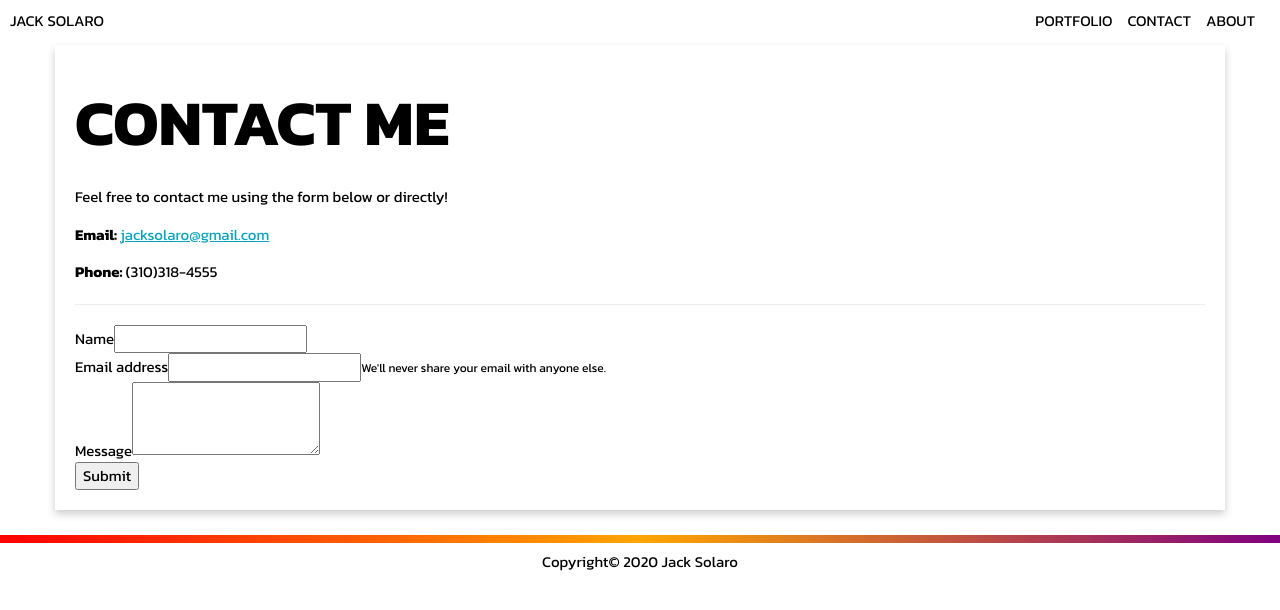
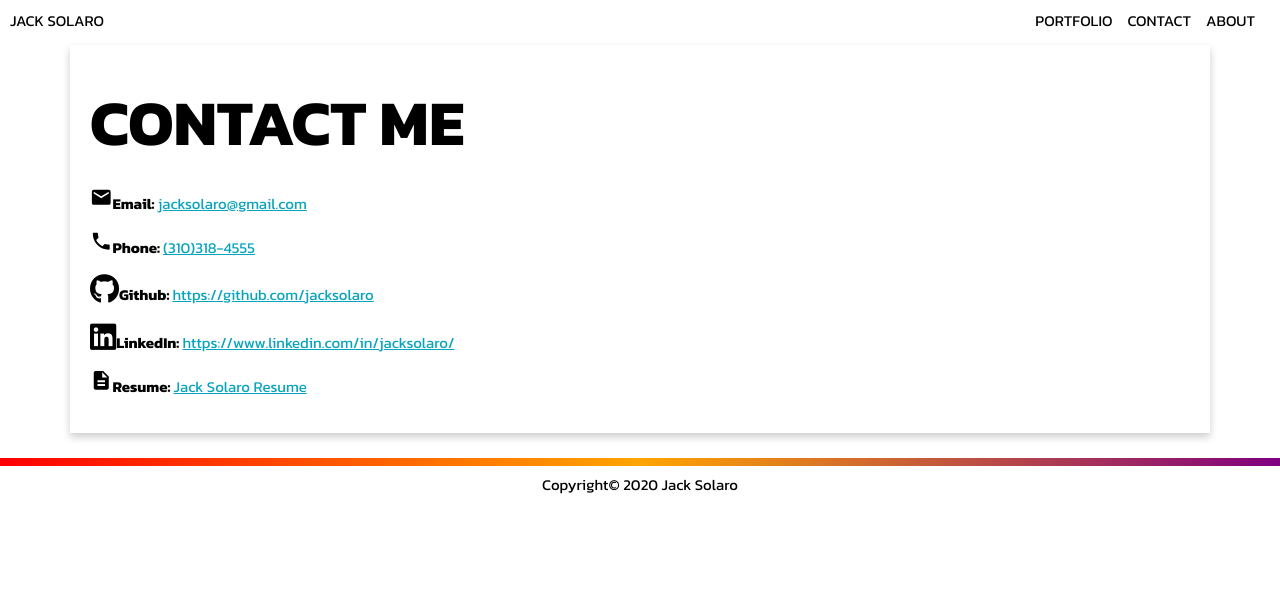
Before and after one commit to jacksolaro/react-portfolio, a React (Create React App) app: page /contact in a window 1280 px wide. Shown: the top 610 px of the page. Built offline with nearby package versions, Linux system fonts and the light colour scheme.

Commit message:
updated contact page

```diff
--- a/package.json
+++ b/package.json
@@ -4,6 +4,7 @@
   "private": true,
   "dependencies": {
     "@material-ui/core": "^4.11.0",
+    "@material-ui/icons": "^4.9.1",
     "@testing-library/jest-dom": "^5.11.5",
     "@testing-library/react": "^11.1.1",
     "@testing-library/user-event": "^12.2.1",
--- a/src/components/Contact.js
+++ b/src/components/Contact.js
@@ -1,62 +1,63 @@
 import React from "react";
+import { AccessAlarm, ThreeDRotation } from "@material-ui/icons";
+import EmailIcon from "@material-ui/icons/Email";
+import PhoneIcon from "@material-ui/icons/Phone";
+import DescriptionIcon from "@material-ui/icons/Description";
 
 function Contact() {
   return (
-    <div className="container card shadow mt-5 p-4">
-      <div className="row">
-        <div className="col-md-9 content-wrapper">
-          <h1>CONTACT ME</h1>
-          <p>Feel free to contact me using the form below or directly!</p>
+    <div className="container">
+      <div className="card">
+        <h1>CONTACT ME</h1>
+        <div>
           <p>
-            <strong>Email: </strong> <a href="mailto:">jacksolaro@gmail.com</a>
+            <EmailIcon />
+            <strong>Email: </strong>
+            <a href="mailto:">jacksolaro@gmail.com</a>
           </p>
+        </div>
+        <div>
           <p>
-            <strong>Phone: </strong> (310)318-4555
+            <PhoneIcon />
+            <strong>Phone: </strong>
+            <a href="mailto:">(310)318-4555</a>
           </p>
+        </div>
 
-          {/* <!-- Contact Form --> */}
-          <form>
-            <hr />
-            {/* <!-- Name Input Field --> */}
-            <div className="form-group">
-              <label for="exampleInputEmail1">Name</label>
-              <input
-                type="text"
-                className="form-control"
-                id="contactName"
-                aria-describedby="contactName"
-              />
-            </div>
-            {/* <!-- Email Address Input Field --> */}
-            <div className="form-group">
-              <label for="exampleInputEmail1">Email address</label>
-              <input
-                type="email"
-                className="form-control"
-                id="contactEmail"
-                aria-describedby="contactEmail"
-              />
-              <small id="emailHelp" className="form-text text-muted">
-                We'll never share your email with anyone else.
-              </small>
-            </div>
-            {/* <!-- Custom Message Input Field --> */}
-            <div className="form-group">
-              <label for="exampleFormControlTextarea1">Message</label>
-              <textarea
-                className="form-control"
-                id="contactMessage"
-                rows="3"
-              ></textarea>
-            </div>
-            {/* <!-- Submit Button --> */}
-            <button type="submit" className="btn btn-primary">
-              Submit
-            </button>
-          </form>
+        <p>
+          <i className="fab fa-github fa-2x"></i>
+          <strong>Github: </strong>
+          <a
+            href="https://github.com/jacksolaro"
+            rel="noreferrer"
+            target="_blank"
+          >
+            https://github.com/jacksolaro
+          </a>
+        </p>
+
+        <p>
+          <i className="fab fa-linkedin fa-2x"></i>
+          <strong>LinkedIn: </strong>
+          <a
+            href="https://www.linkedin.com/in/jacksolaro/"
+            rel="noreferrer"
+            target="_blank"
+          >
+            https://www.linkedin.com/in/jacksolaro/
+          </a>
+        </p>
+
+        <div>
+          <p>
+            <DescriptionIcon />
+            <strong>Resume: </strong>
+            <a target="_blank" href="Assets/files/jack-solaro-resume.pdf">
+              Jack Solaro Resume
+            </a>
+          </p>
         </div>
       </div>
-      <div className="col-md-3"></div>
     </div>
   );
 }
--- a/src/pages/HomePage.js
+++ b/src/pages/HomePage.js
@@ -44,27 +44,6 @@ function Home() {
                 Outside of work, I am an avid photographer. My work varies from
                 fashion and lifestyle to conceptual and surrealistic
                 portraiture. I love to take an idea from a concept to reality!
-              </p>
-              <h3>My Socials & Resume</h3>
-              <a
-                href="https://github.com/jacksolaro"
-                rel="noreferrer"
-                target="_blank"
-              >
-                <i className="fab fa-github fa-3x"></i>
-              </a>
-              <a
-                href="https://www.linkedin.com/in/jacksolaro/"
-                rel="noreferrer"
-                target="_blank"
-              >
-                <i className="fab fa-linkedin fa-3x"></i>
-              </a>
-              <p>
-                Download my Resume{" "}
-                <a target="_blank" href="Assets/files/jack-solaro-resume.pdf">
-                  HERE
-                </a>
               </p>
               <br />
               <a href="portfolio.html" className="btn btn-dark">
```
Also changed, not shown: 1 other file (tests, documents, lock files or other folders).
